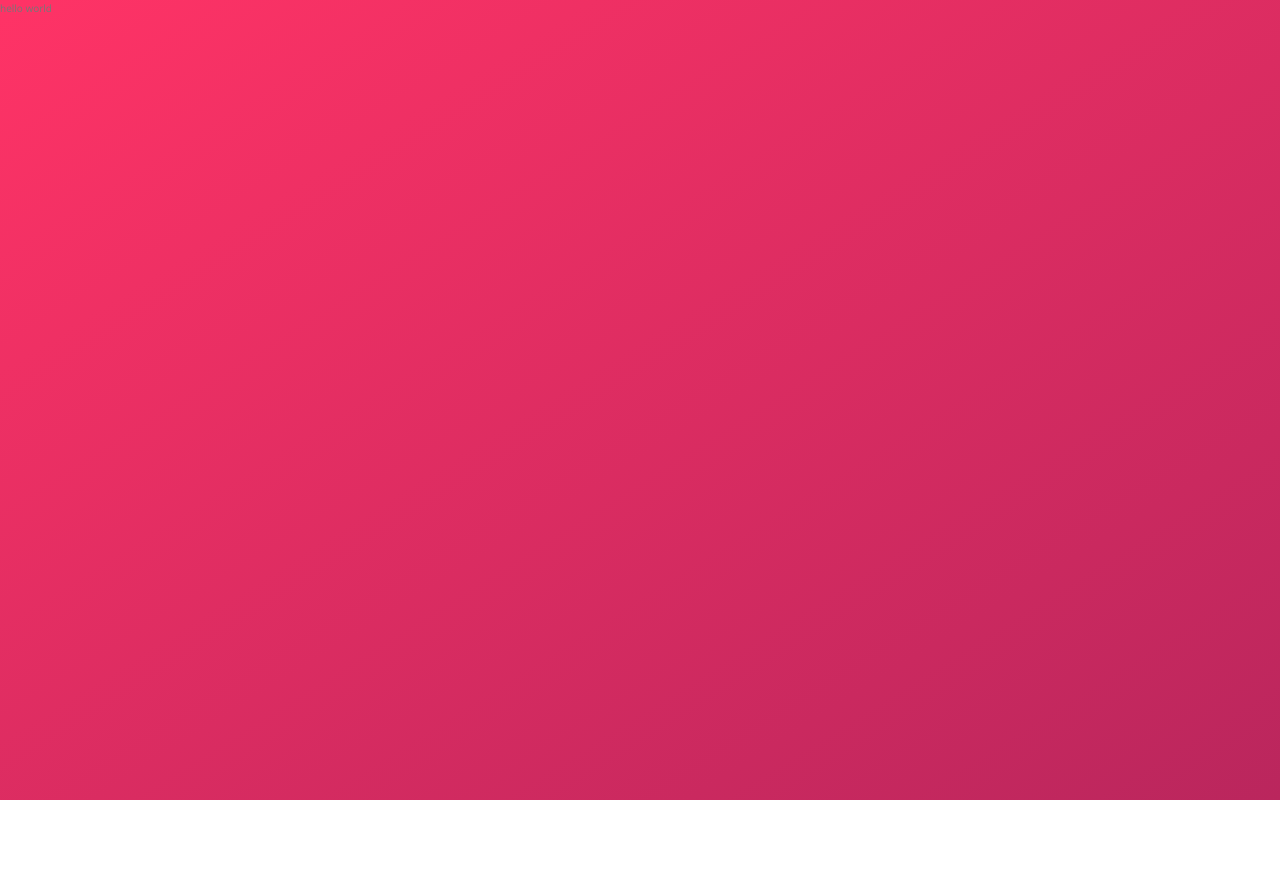
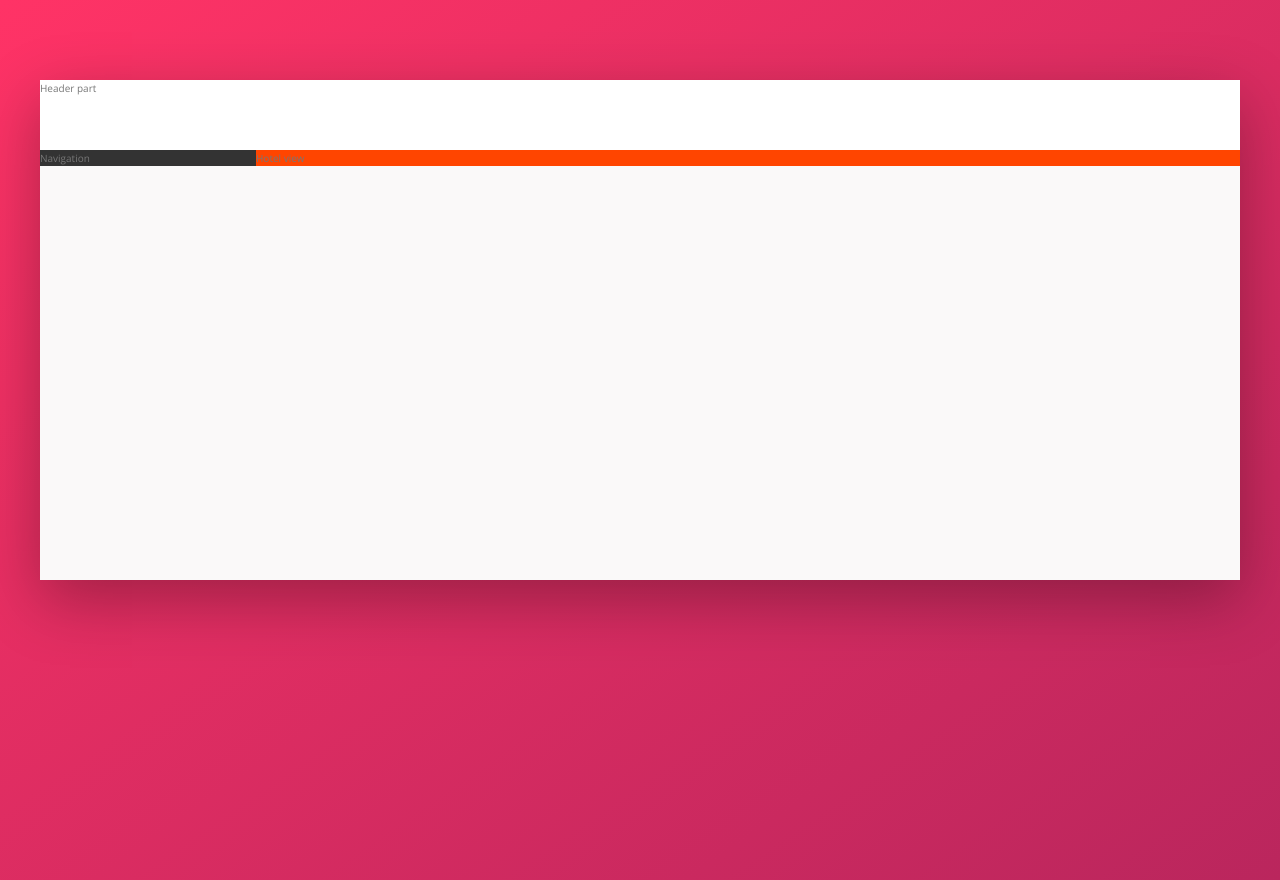
Before and after one commit to andresmotta9/trillo, a website: page index.html in a window 1280 px wide. Before the commit the page ends 800 px from the top, so only its background shows below. Drawn offline with nearby package versions, Linux system fonts and the light colour scheme.

Commit message:
Overall layout

```diff
--- a/index.html
+++ b/index.html
@@ -11,6 +11,18 @@
         <title>trillo &mdash; Your all-in-one booking app</title>
     </head>
     <body>
-        <p>hello world</p>
+        <div class="container">
+            <header class="header">
+                Header part
+            </header>
+            <div class="content">
+                <nav class="sidebar">
+                    Navigation
+                </nav>
+                <main class="hotel-view">
+                    Hotel view
+                </main>
+            </div>
+        </div>
     </body>
 </html>
--- a/sass/_base.scss
+++ b/sass/_base.scss
@@ -25,6 +25,8 @@ Grey dark 3: #999
     --color-grey-dark-1: #333;
     --color-grey-dark-2: #777;
     --color-grey-dark-3: #999;
+
+    --shadow-dark: 0 2rem 6rem rgba(0,0,0,0.3);
 }
 
 * {
--- a/sass/_layout.scss
+++ b/sass/_layout.scss
@@ -0,0 +1,28 @@
+.container{
+    max-width: 120rem;
+    margin: 8rem auto;
+    background-color: var(--color-grey-light-1);
+    box-shadow: var(--shadow-dark);
+    min-height: 50rem;
+}
+
+.header{
+    height: 7rem;
+    background-color: #fff;
+    border-bottom: var(--color-grey-light-2);
+}
+
+.content{
+    display: flex;
+}
+
+.sidebar {
+    background-color: var(--color-grey-dark-1);
+    flex:0 0 18%;
+}
+
+.hotel-view {
+    background-color: #fff;
+    background-color: orangered;
+    flex: 1;
+}
```
Also changed, not shown: css/style.css.
